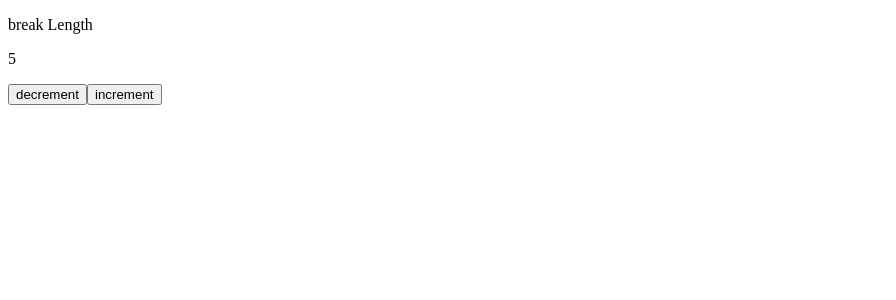
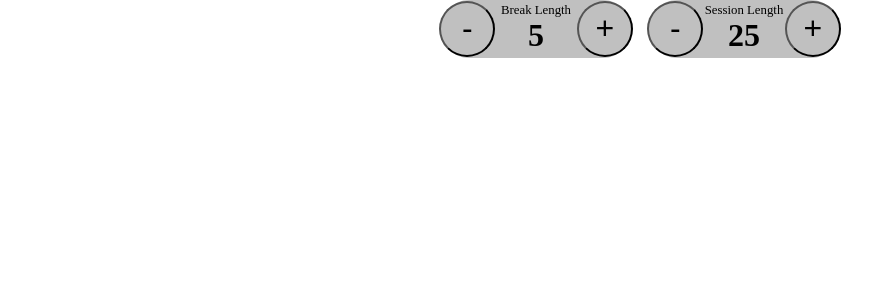
Before and after one commit to DainiusMI/05-25-5-Clock, a React (Vite) app: page / in a window 1280 px wide. Shown: the top 300 px of the page, without its empty margins (0-896 px from the left). Built offline with nearby package versions, Linux system fonts and the light colour scheme.

Commit message:
basic increment decrement

```diff
--- a/index.html
+++ b/index.html
@@ -4,6 +4,7 @@
     <meta charset="UTF-8" />
     <link rel="icon" type="image/svg+xml" href="./public/react.svg" />
     <meta name="viewport" content="width=device-width, initial-scale=1.0" />
+    <link rel="stylesheet" href="https://cdnjs.cloudflare.com/ajax/libs/font-awesome/6.2.1/css/all.min.css">
     <title>25-5 Clock</title>
   </head>
   <body>
--- a/src/App.jsx
+++ b/src/App.jsx
@@ -19,6 +19,11 @@ export default function App() {
         clockSettings={clockSettings}
         setClockSettings={setClockSettings}
       />
+      <SetupContainer
+        name="session"
+        clockSettings={clockSettings}
+        setClockSettings={setClockSettings}
+      />
 
 
     </main>
--- a/src/assets/components/SetupContainer.jsx
+++ b/src/assets/components/SetupContainer.jsx
@@ -13,19 +13,27 @@ export default function SetupContainer(props) {
     }
 
     return (
-        <section className={`${name}-container`}>
-            <p id={`${name}-label`}>{name} Length</p>
-            <p id={`${name}-length`}>{clockSettings[name]}</p>
+        <section className={`${name}-container setup__container`}>
+            <p id={`${name}-label`} className="label">{name} Length</p>
+
+            <div className="setup__row" >
+
                 <button
                     id={`${name}-decrement`}
                     value={-1}
                     onClick={mutateSettings}
-            >decrement</button>
+                >-</button>
+
+                <p id={`${name}-length`} className="value">{clockSettings[name]}</p>
+
                 <button
                     id={`${name}-increment`}
                     value={1}
                     onClick={mutateSettings}
-            >increment</button>
+                >+</button>
+
+            </div>
+
 
         </section>
     )
--- /dev/null
+++ b/src/assets/styles/css/index.css
@@ -0,0 +1,59 @@
+* {
+  box-sizing: border-box;
+  margin: 0;
+}
+
+.app {
+  display: flex;
+  flex-direction: row;
+  align-items: center;
+  justify-content: center;
+  gap: 1rem;
+}
+
+.setup__container {
+  display: flex;
+  flex-direction: column;
+  align-items: center;
+  justify-content: center;
+  --container__width: 12rem;
+  --container__heigth: calc(var(--container__width) * .3);
+  --background__color: silver;
+  width: var(--container__width);
+  height: var(--container__heigth);
+  background-color: var(--background__color);
+  border-radius: 100vw;
+  position: relative;
+}
+.setup__container .label {
+  text-transform: capitalize;
+  font-size: 0.8rem;
+  position: absolute;
+  top: 0.2rem;
+  left: 50%;
+  transform: translateX(-50%);
+}
+.setup__container .setup__row .value {
+  font-size: 2rem;
+  font-weight: 700;
+  position: absolute;
+  bottom: 0.2rem;
+  left: 50%;
+  transform: translateX(-50%);
+}
+.setup__container .setup__row button {
+  width: calc(var(--container__heigth) - 0.1rem);
+  aspect-ratio: 1/1;
+  font-size: 2rem;
+  background-color: var(--background__color);
+  border-radius: 50%;
+  position: absolute;
+  top: 50%;
+  transform: translateY(-50%);
+}
+.setup__container .setup__row :first-child {
+  left: -0.05rem;
+}
+.setup__container .setup__row :last-child {
+  right: -0.05rem;
+}/*# sourceMappingURL=index.css.map */
--- /dev/null
+++ b/src/assets/styles/scss/index.scss
@@ -0,0 +1,82 @@
+
+@mixin flex($direction, $align, $justify) {
+    display: flex;
+    flex-direction: $direction;
+    align-items: $align;
+    justify-content: $justify;
+}
+
+* {
+    box-sizing: border-box;
+    margin: 0;
+
+}
+
+#root {
+
+}
+.app {
+    @include flex(row, center, center);
+    gap: 1rem
+}
+
+.setup__container {
+
+    @include flex(column, center, center);
+
+    --container__width: 12rem;
+    --container__heigth: calc(var(--container__width) * .3);
+
+    --background__color: silver;
+
+    width: var(--container__width);
+    height: var(--container__heigth);
+
+    background-color: var(--background__color);
+    border-radius: 100vw;
+
+    position: relative;
+
+    .label {
+        text-transform: capitalize;
+        font-size: .8rem;
+        position: absolute;
+
+        top: .2rem;
+        left: 50%;
+        transform: translateX(-50%);
+    }
+
+    .setup__row {
+
+        .value {
+
+            font-size: 2rem;
+            font-weight: 700;
+
+            position: absolute;
+            bottom: .2rem;
+            left: 50%;
+            transform: translateX(-50%);
+        }
+        button {
+            width: calc(var(--container__heigth) - .1rem);
+            aspect-ratio: 1 / 1;
+
+            font-size: 2rem;
+            background-color: var(--background__color);
+
+            border-radius: 50%;
+            position: absolute;
+            top: 50%;
+            transform: translateY(-50%);
+        }
+        :first-child {
+            left: -.05rem;
+        }
+        :last-child {
+            right: -.05rem;
+        }
+    }
+
+}
--- a/src/main.jsx
+++ b/src/main.jsx
@@ -1,6 +1,7 @@
 import React from 'react'
 import ReactDOM from 'react-dom/client'
 import App from './App'
+import "./assets/styles/css/index.css"
 
 ReactDOM.createRoot(document.getElementById('root')).render(
   <React.StrictMode>
```
Also changed, not shown: 1 other file (tests, documents, lock files or other folders). Lines whose indentation alone changed are shown as unchanged.
